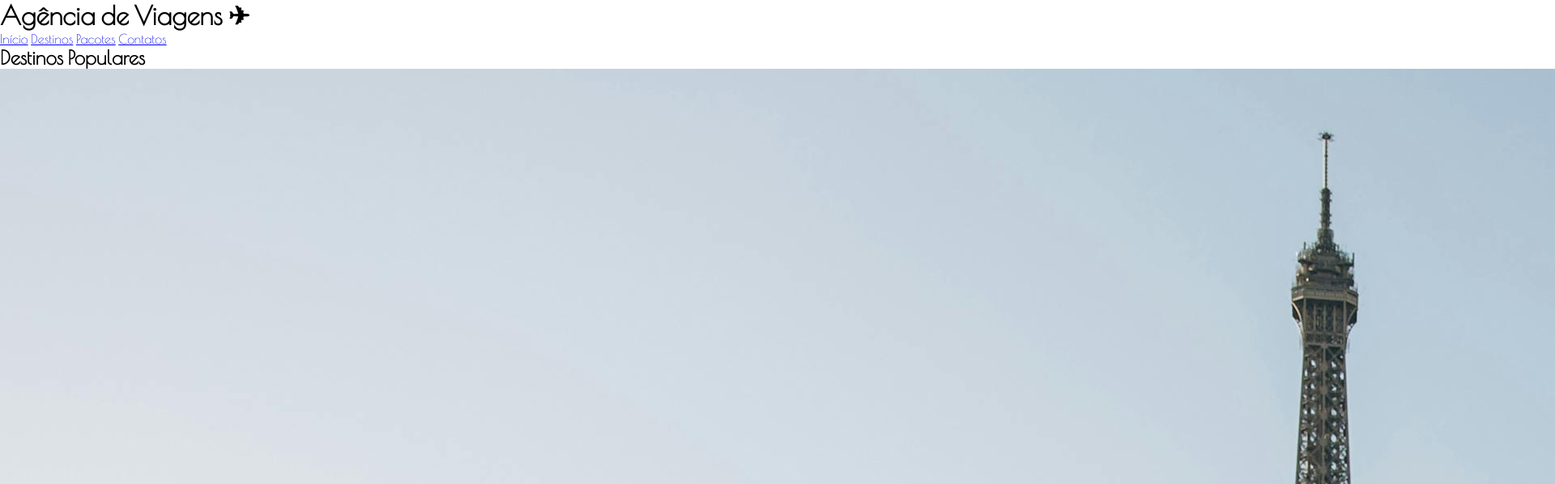
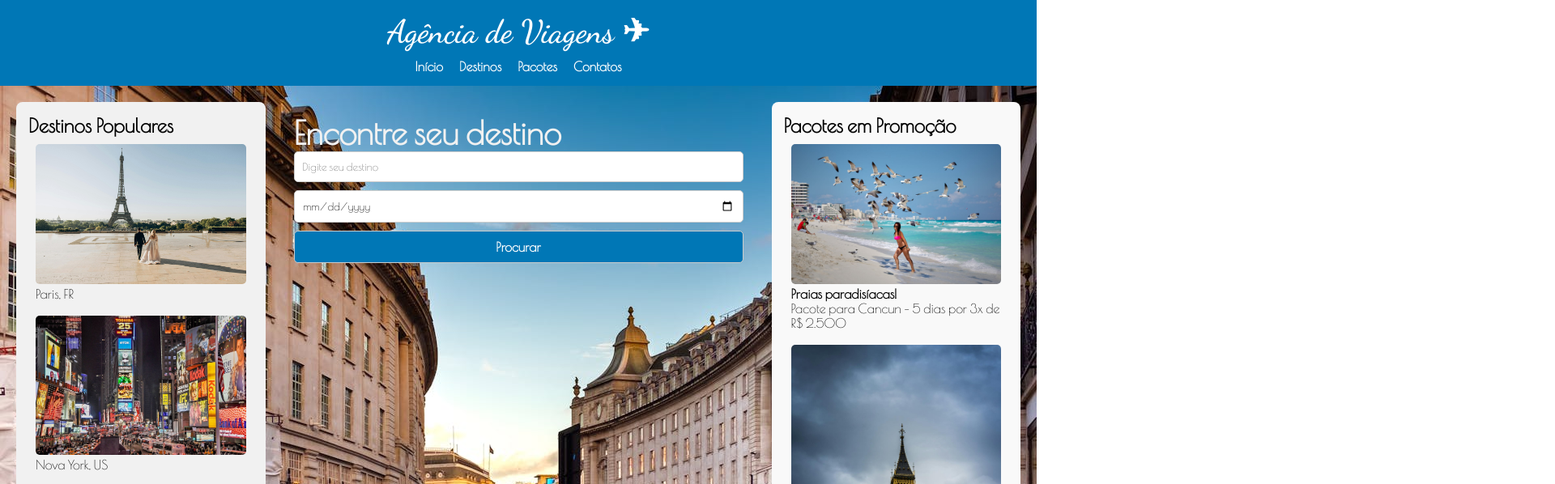
Before and after one commit to modesto-08/AgenciaViagem, a plain HTML site: page index.html in a window 1280 px wide. Shown: the top 598 px of the page at 81% size, 1920 px wide, since content can reach past the window. Drawn offline with nearby package versions, Linux system fonts and the light colour scheme.

Commit message:
Módulo2 CSS

```diff
--- a/style.css
+++ b/style.css
@@ -20,5 +20,115 @@
     --texto-terciario: #F9f9f9;
     --texto-cinza: #ccc;
 }
+
 /* Estilos para o cabeçalho */
-/* 2ª Digitação (Aqui) */
+header {
+    background: var(--fundo-escuro);
+    color: var(--texto-claro);
+    padding: 15px;
+    text-align: center;
+}
+h1 {
+    font-family: "Dancing Script", serif;
+    font-size: 2.5rem;
+}
+nav {
+    display: flex;
+    justify-content: center;
+    gap: 20px;
+    margin-top: 10px;
+}
+nav a {
+    color: var(--texto-claro);
+    text-decoration: none;
+    font-weight: bold;
+}
+
+/* Estilos para o container principal */
+.container {
+    display: flex;
+    flex: 1;
+    padding: 20px;
+    gap: 20px;
+    flex-wrap: wrap;
+    background: url(img/london.jpg) no-repeat center fixed;
+    background-size: cover;
+}
+
+/* Estilos para a barra lateral esquerda */
+.sidebar {
+    flex: 1; /* Neste caso usará 25% da largura */
+    min-width: 200px;
+    background: var(--texto-secundario);
+    padding: 15px;
+    border-radius: 8px;
+}
+
+/* Estilos para o conteúdo principal */
+.main-content {
+    flex: 2; /* Neste caso usará 50% da largura */
+    min-width: 300px;
+    padding: 15px;
+}
+.subtitle {
+    color: var(--texto-secundario);
+    font-size: 2.5rem;
+}
+
+/* Estilos para a barra lateral direita */
+.secondary-content {
+    flex: 1; /* Neste caso usará 25% restantes da largura */
+    min-width: 200px;
+    background: var(--texto-terciario);
+    padding: 15px;
+    border-radius: 8px;
+}
+
+/* Estilos para os itens das listas */
+li{
+    padding: 9px;
+}
+
+/* Estilos para o rodapé */
+footer {
+    background: var(--fundo-escuro);
+    color: var(--texto-claro);
+    text-align: center;
+    padding: 10px;
+    margin-top: auto;
+}
+
+/* Estilos para o formulário */
+form {
+    display: flex;
+    flex-direction: column;
+    gap: 10px;
+}
+input, button {
+    padding: 10px;
+    border: 1px solid var(--texto-cinza);
+    border-radius: 5px;
+}
+button {
+    background: var(--fundo-escuro);
+    color: #FFFFFF;
+    cursor: pointer;
+    font-weight: bold;
+    font-size: 1rem;
+}
+button:hover {
+    background: #005f8a;
+}
+
+/* Estilos para as imagens */
+img {
+    width: 100%;
+    border-radius: 5px;
+}
+
+/* Estilos responsivos para telas menores que 768px */
+@media (max-width: 768px) {
+    .container {
+        flex-direction: column;
+    }
+}
```
